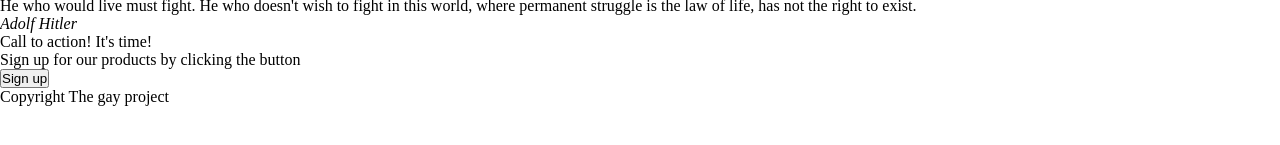
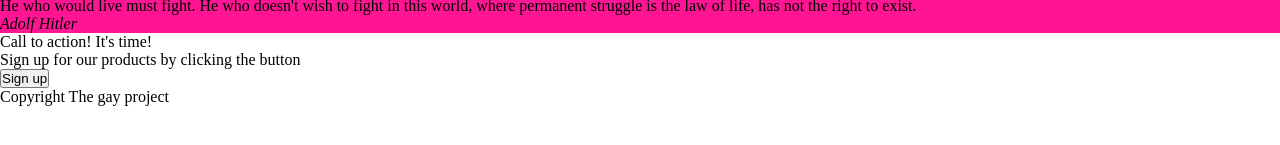
Before and after one commit to SamsAcolyte/first-web-page, a plain HTML site: page index.html in a window 1280 px wide. Shown: the part 255-400 px from the top of the page. Drawn offline with Linux system fonts and the light colour scheme.

Commit message:
set bg color section-3

```diff
--- a/style.css
+++ b/style.css
@@ -55,3 +55,8 @@ header nav ul li a {
 .card {
     background-color: darksalmon;
 }
+
+/* section-3 */
+.section-3 {
+    background-color: deeppink;
+}
```
